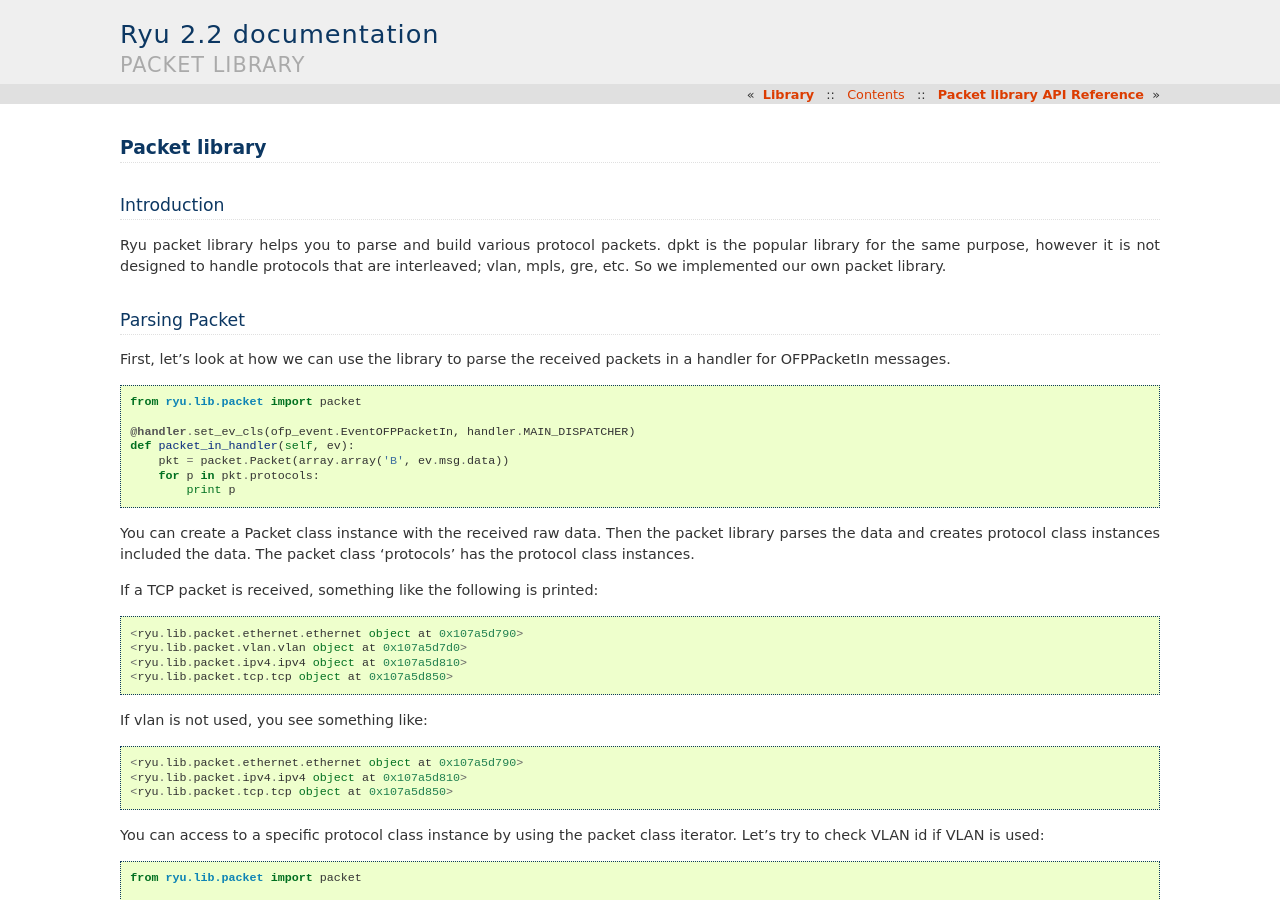
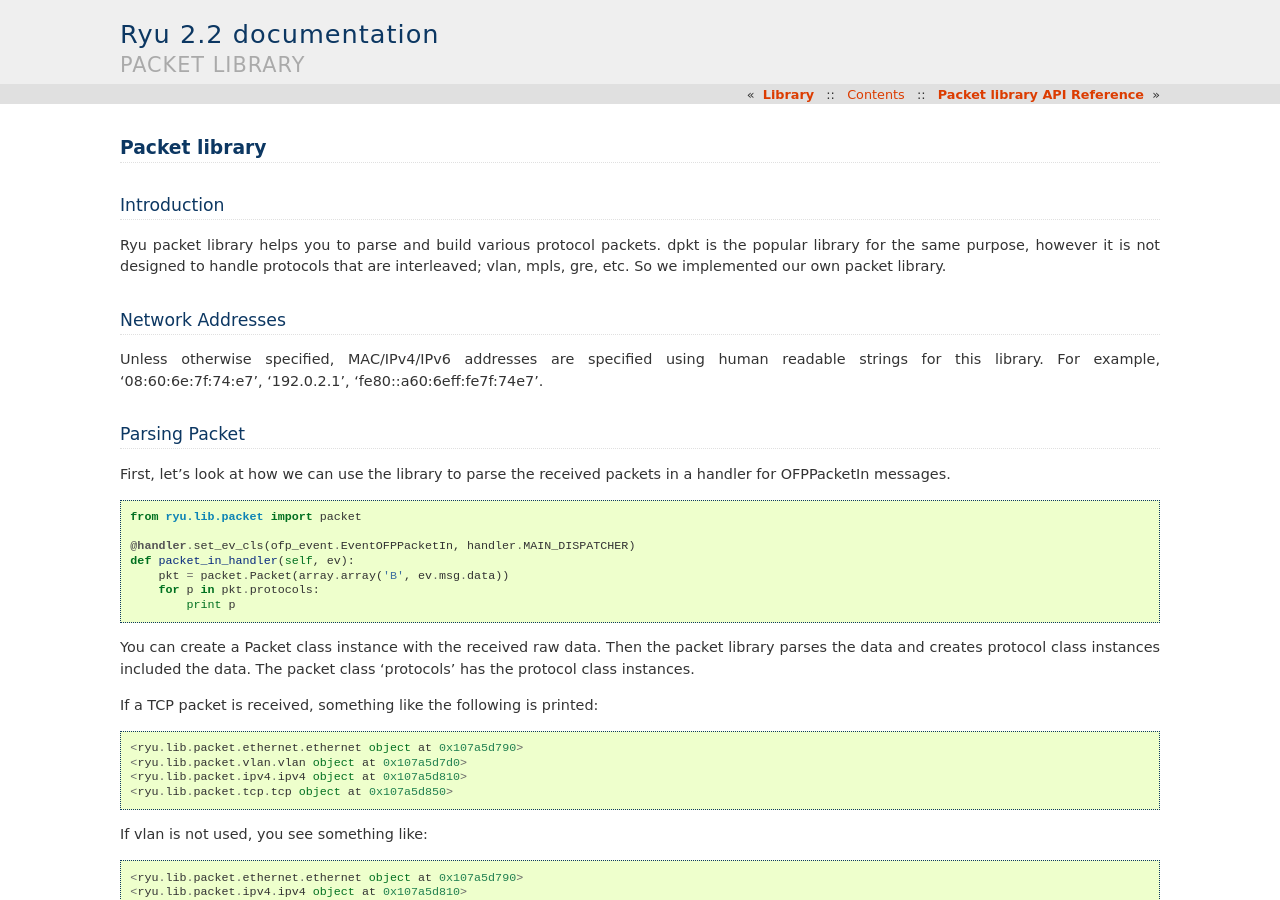
Before and after one commit to faucetsdn/ryu, a Sphinx documentation site: the page built from doc/source/library_packet.rst, in a window 1280 px wide and 900 px high. Built offline with Sphinx 7.4.7, drawn with Linux system fonts in a browser that asks for light colours.

Commit message:
note about network address representation
Signed-off-by: YAMAMOTO Takashi <yamamoto@valinux.co.jp>
Signed-off-by: FUJITA Tomonori <fujita.tomonori@lab.ntt.co.jp>

```diff
--- a/doc/source/library_packet.rst
+++ b/doc/source/library_packet.rst
@@ -9,6 +9,13 @@
 packets. dpkt is the popular library for the same purpose, however it
 is not designed to handle protocols that are interleaved; vlan, mpls,
 gre, etc. So we implemented our own packet library.
+
+Network Addresses
+=================
+
+Unless otherwise specified, MAC/IPv4/IPv6 addresses are specified
+using human readable strings for this library.
+For example, '08:60:6e:7f:74:e7', '192.0.2.1', 'fe80::a60:6eff:fe7f:74e7'.
 
 Parsing Packet
 ==============
```
